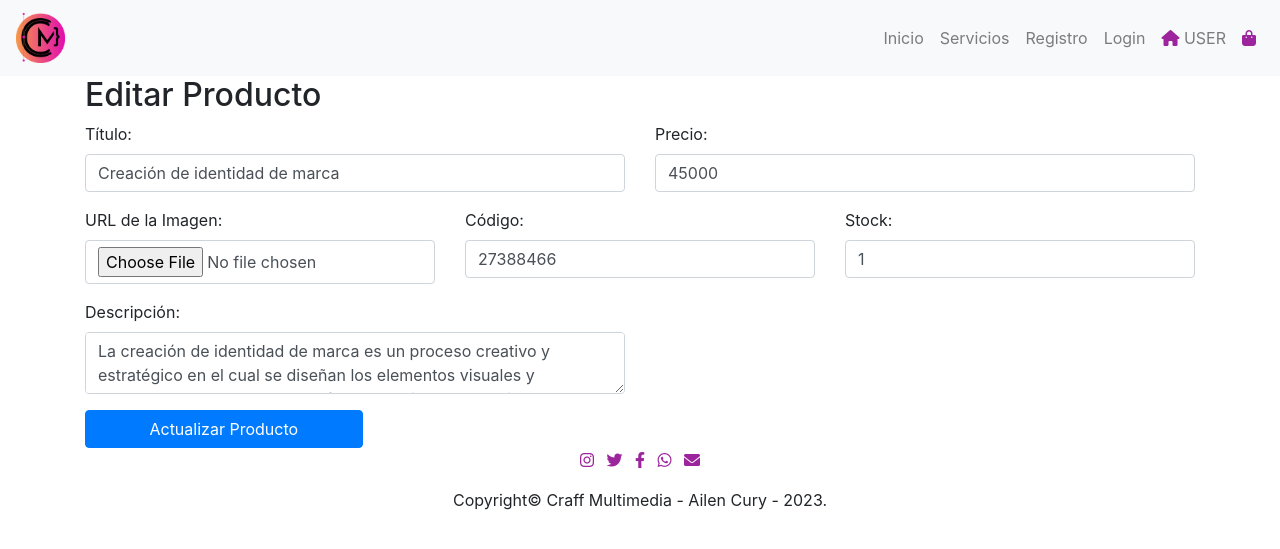
After one commit to curyAilen/ProyectoFinalCoderHouseBackEnd, a Node server app: page /api/products/edit/1 in a window 1280 px wide. The commit adds this page. Shown: the top 549 px of the page. Run offline with Node 20, Linux system fonts and the light colour scheme; some libraries are stand-ins or nearby versions.

Commit message:
Rutas con respecto a productos estan listas

```diff
--- a/package.json
+++ b/package.json
@@ -2,10 +2,10 @@
   "name": "entregafinal-v.1",
   "version": "1.0.0",
   "description": "Proyecto final del curso de progamación Back End de Coder House",
-  "main": "src/app.js",
+  "main": "app.js",
   "type": "module",
   "scripts": {
-    "start": "nodemon",
+    "start": "nodemon src/",
     "test": "echo \"Error: no test specified\" && exit 1"
   },
   "author": "Ailen Cury",
--- a/src/routes/products.js
+++ b/src/routes/products.js
@@ -3,17 +3,6 @@ import ProductManager from "../ProductManager.js";
 import { readFileSync } from "fs";
 import path from "path";
 import __dirname from "../utils.js";
-import multer from "multer";
-
-const storage = multer.diskStorage({
-  destination: (req, file, cb) => {
-    cb(null, "public/img");
-  },
-  filename: (req, file, cb) => {
-    cb(null, Date.now() + file.originalname);
-  },
-});
-const upload = multer({ storage });
 const router = express.Router();
 const pathProducts = path.join(__dirname, "../products.json");
 const fileProducts = JSON.parse(readFileSync(pathProducts));
@@ -51,26 +40,48 @@ router.get("/:pid", (req, res) => {
       res.status(404).json({ error: "Producto no encontrado" });
     }
   } catch (error) {
-    res.status(500).json({ error: "Error interno del servidor" });
+    res.status(500).json({ error: "No se ah encontrado el producto indicado" });
+  }
+});
+router.get("/edit/:pid", (req, res) =>{
+  const productId = parseInt(req.params.pid);
+  try {
+    productManager.getProduct();
+    const product = productManager.getProductById(productId);
+
+    if (product) {
+      res.render("editProduct", {
+        title: "Detalle producto",
+        product: product,
+      });
+    } else {
+      res.status(404).json({ error: "Producto no encontrado" });
+    }
+  } catch (error) {
+    res.status(500).json({ error: "No se ah encontrado el producto indicado" });
+  }
+})
+router.put("/edit/:pid", (req, res) => {
+  const productId = parseInt(req.params.pid);
+  const updateData = req.body;
+
+  try {
+    const updatedProduct = productManager.updateProduct(productId, updateData);
+    res.redirect(`/api/products/${productId}`);
+  } catch (error) {
+    res.status(400).json({ error: error.message });
   }
 });
 
-router.get("/create", (req, res) => {
-    res.render("newProduct", { title: "Nuevo Producto" });
-  });
+router.delete("/delete/:pid", (req, res) => {
+  const productId = parseInt(req.params.pid);
 
-
-  router.post("/", upload.single("filename"), (req, res) => {
-
-  });
-
-
-router.put("/:pid", (req, res) => {
-  // Implementación de la ruta para actualizar un producto
-});
-
-router.delete("/:pid", (req, res) => {
-  // Implementación de la ruta para eliminar un producto
+  try {
+    productManager.deleteProduct(productId);
+    res.json({ message: 'Producto eliminado exitosamente', productId });
+  } catch (error) {
+    res.status(400).json({ error: error.message });
+  }
 });
 
 export default router;
--- /dev/null
+++ b/src/views/editProduct.handlebars
@@ -0,0 +1,46 @@
+<title>{{ title }}</title>
+</head>
+<body class="">
+  {{>header}}
+  <div class="container">
+    <h2>Editar Producto</h2>
+    <form id="productForm" action="/api/products/{{ product.id }}" method="POST" enctype="multipart/form-data">
+  <input type="hidden" name="_method" value="PUT">
+
+      <div class="row">
+        <div class="form-group col-lg-6">
+          <label for="title">Título:</label>
+          <input type="text" class="form-control" id="title" name="title" placeholder="Ingrese el título" value="{{ product.title }}" required>
+        </div>
+
+        <div class="form-group col-lg-6">
+          <label for="price">Precio:</label>
+          <input type="number" class="form-control" id="price" name="price" placeholder="Ingrese el precio" value="{{ product.price }}" required>
+        </div>
+
+        <div class="form-group col-lg-4">
+          <label for="thumbnail">URL de la Imagen:</label>
+          <input type="file" class="form-control" id="thumbnail" name="thumbnail" placeholder="Ingrese la URL de la imagen">
+        </div>
+
+        <div class="form-group col-lg-4">
+          <label for="code">Código:</label>
+          <input type="text" class="form-control" id="code" name="code" placeholder="Ingrese el código" value="{{ product.code }}" required>
+        </div>
+
+        <div class="form-group col-lg-4">
+          <label for="stock">Stock:</label>
+          <input type="number" class="form-control" id="stock" name="stock" placeholder="Ingrese el stock" value="{{ product.stock }}" required>
+        </div>
+
+        <div class="form-group col-lg-6">
+          <label for="description">Descripción:</label>
+          <textarea class="form-control" id="description" name="description" placeholder="Ingrese la descripción" required>{{ product.description }}</textarea>
+        </div>
+
+        <input type="hidden" name="id" value="{{ product.id }}">
+      </div>
+      <button type="submit" class="btn btn-primary col-lg-3">Actualizar Producto</button>
+    </form>
+  </div>
+</body>
--- a/src/views/partials/header.handlebars
+++ b/src/views/partials/header.handlebars
@@ -13,7 +13,7 @@
                 <a class="nav-link" href="/">Inicio</a>
             </li>
             <li class="nav-item">
-                <a class="nav-link" href="/servicios">Servicios</a>
+                <a class="nav-link" href="/api/products">Servicios</a>
             </li>
             <li class="nav-item">
                 <a class="nav-link" href="/register">Registro</a>
--- a/src/views/tienda.handlebars
+++ b/src/views/tienda.handlebars
@@ -13,6 +13,7 @@
                         <p class="card-text">Disponibilidad: {{ stock }}</p>
                         <p class="card-text">Price: ${{ price }}</p>
                     </div>
+                      <a href="/api/products/edit/{{ id }}" class="btn btn-primary">Editar Producto</a>
                 </div>
             </div>
         {{/each}}
```
Also changed, not shown: src/routes/main.js (+41 -0 lines), src/views/detalleProduct.handlebars (+7 -1 lines), src/views/newProduct.handlebars (+22 -19 lines).
